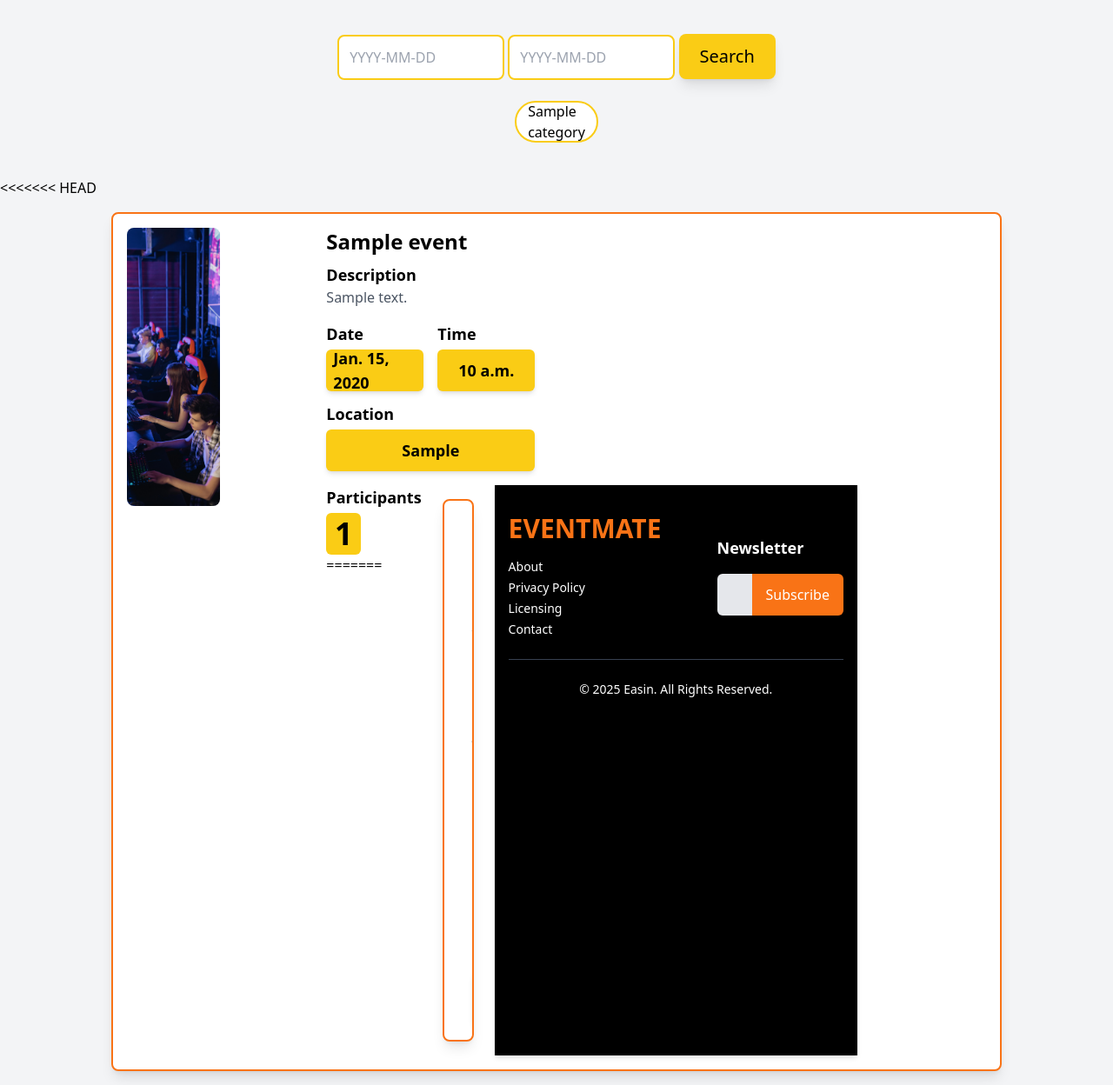
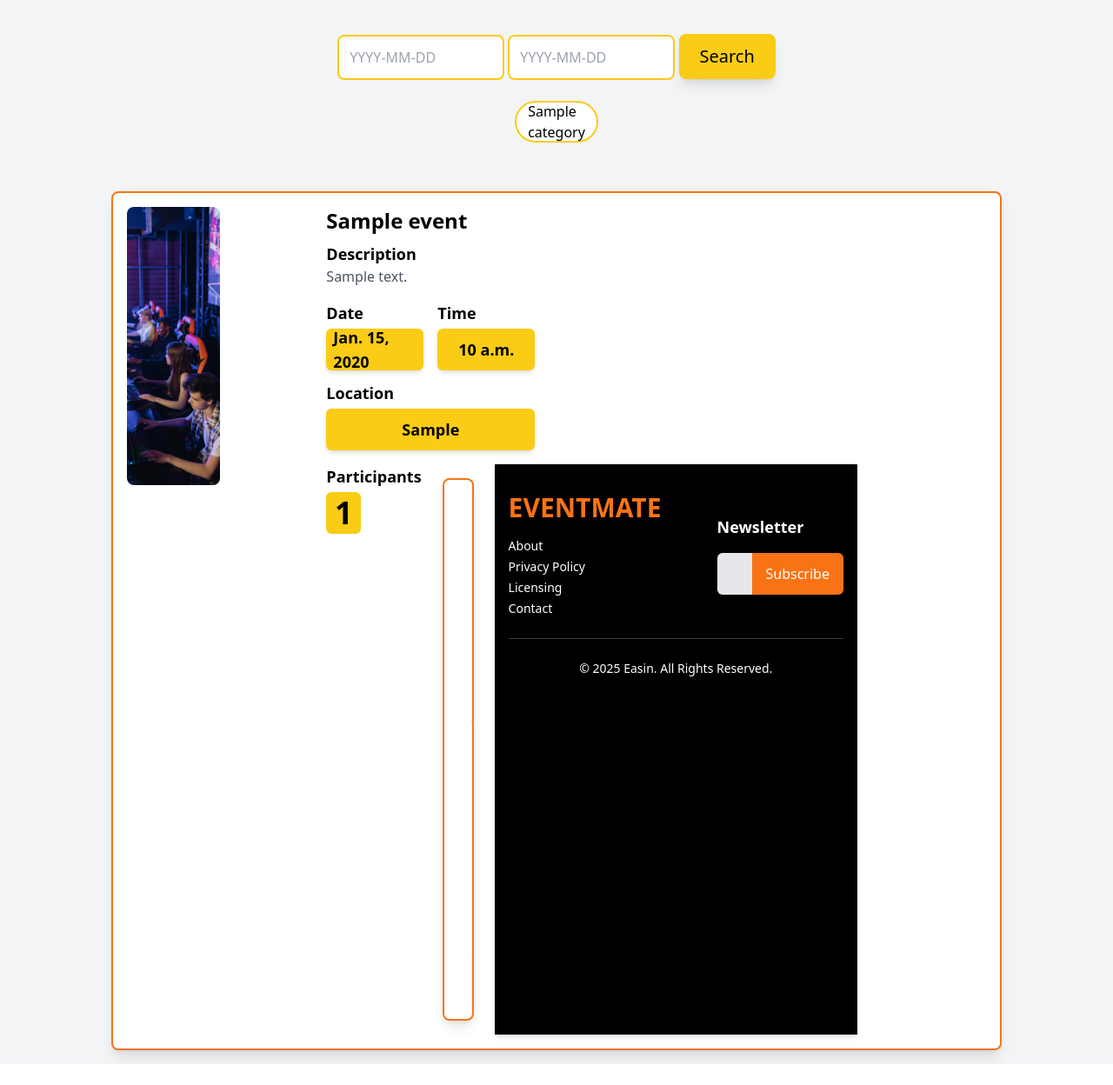
Before and after one commit to Easin2050/Event-management, a Django app: page /events/ in a window 1280 px wide. Shown: the part 565-1813 px from the top of the page at 87% size. After the commit the page ends 1789 px from the top, so only its background shows below. Run offline with Django 5.2, Linux system fonts and the light colour scheme; a user stored in the database is signed in; tables that the repository leaves empty hold one stand-in row (values such as "Sample post"); grey boxes are pictures that could not be loaded.

Commit message:
search page error fixed

```diff
--- a/events/templates/dashboard/search_page.html
+++ b/events/templates/dashboard/search_page.html
@@ -50,7 +50,6 @@
 </div>
 {% block event_card %}
 {% for event in events %}
-<<<<<<< HEAD
 <a href="{% url 'event-page' event.id %}" class="block">
     <div class="bg-white border-2 border-orange-500 shadow-lg rounded-lg overflow-hidden w-full md:w-[80%] flex flex-col md:flex-row gap-4 p-4 mx-auto m-4 transition hover:shadow-xl">
         <div class="w-full md:w-1/2 h-full">
@@ -95,7 +94,6 @@
                         <h2 class="text-4xl font-bold">{{ event.participant_count }}</h2>
                     </div>
                 </div>
-=======
 
 <div class="bg-white border-2 border-orange-500 shadow-lg rounded-lg overflow-hidden w-full md:w-[80%] flex flex-col md:flex-row gap-4 p-4 mx-auto m-4 transition hover:shadow-xl">
 
@@ -144,7 +142,6 @@
             <h1 class="text-lg font-bold">Location</h1>
             <div class="h-8 bg-yellow-400 text-black flex justify-center items-center rounded-md mt-1 w-fit">
               <h2 class="text-lg font-bold p-3">{{ event.location }}</h2>
->>>>>>> assignment-2
             </div>
         </div>
         </div>
```
